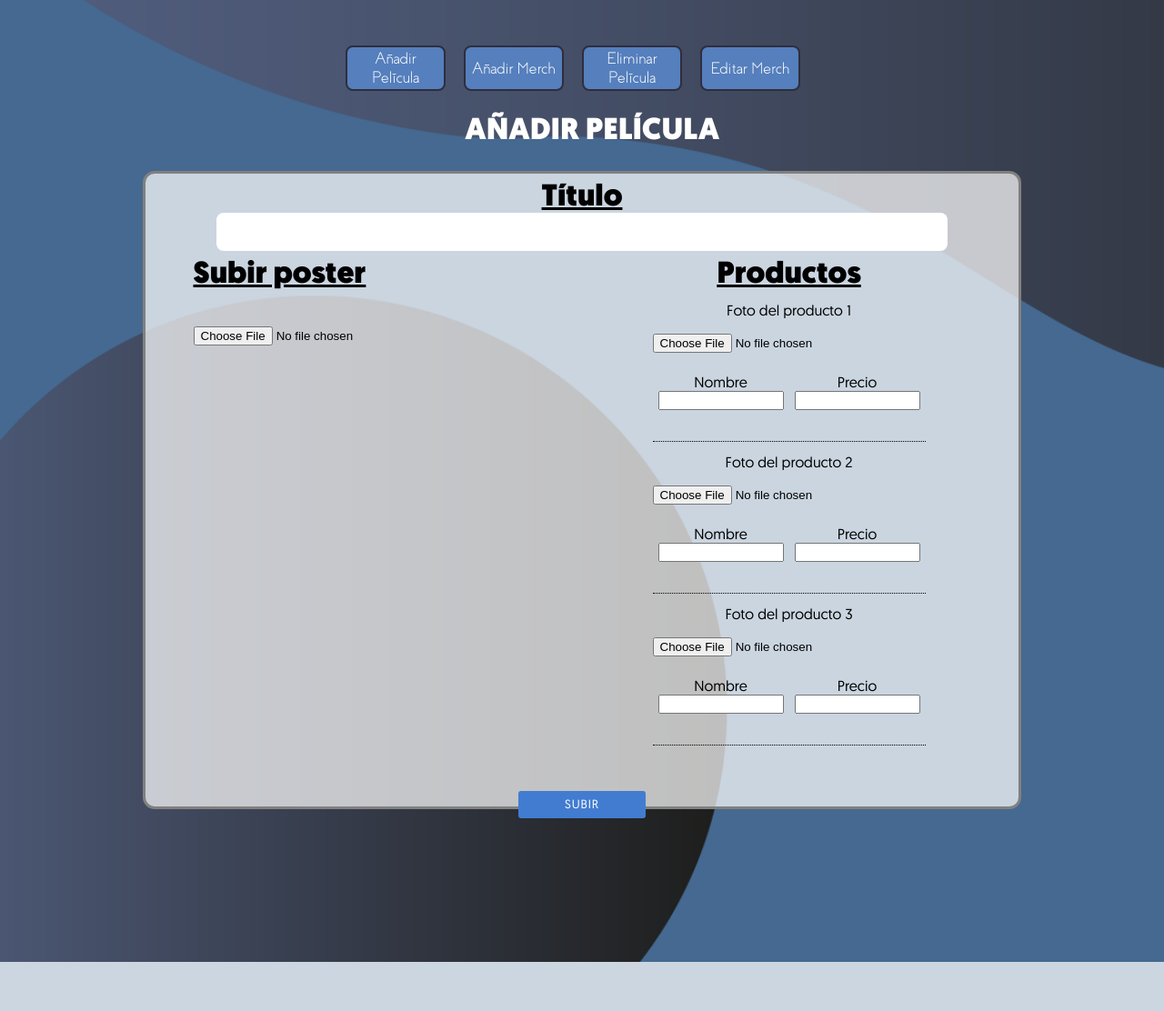
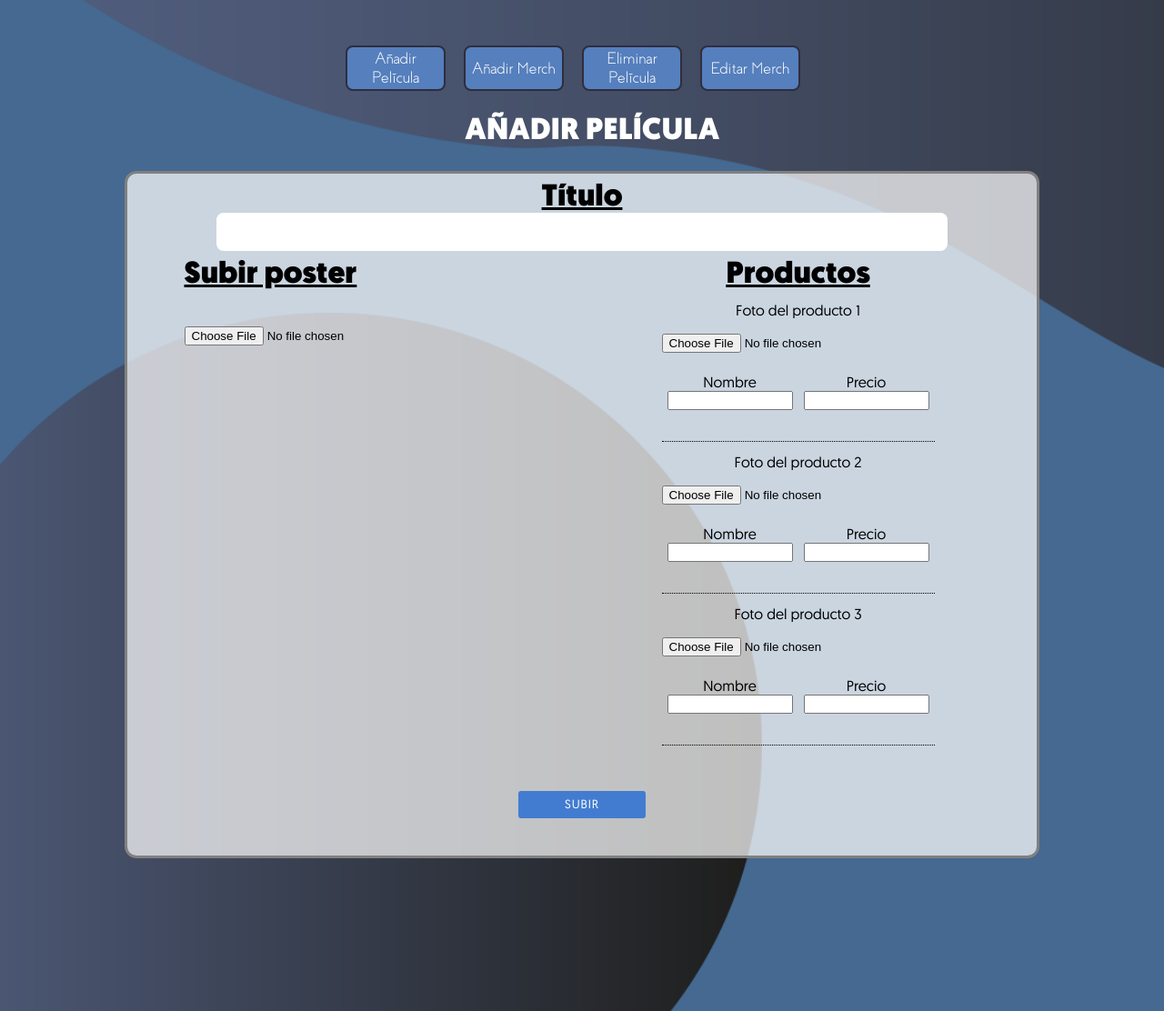
Before and after one commit to JorTohme/Movielog, a PHP site: page /admin.php in a window 1280 px wide. Shown: the part 66-1178 px from the top of the page at 91% size. Before the commit the page ends 1124 px from the top, so only its background shows below. Run offline with PHP 8.4, Linux system fonts and the light colour scheme; the visitor is signed in with stand-in values (Sample User, id 1); data that the repository does not hold is empty.

Commit message:
New size

```diff
--- a/public/css/admin.css
+++ b/public/css/admin.css
@@ -180,8 +180,8 @@ main {
 }
 
 form {
-    width: 120vh;
-    height: 87vh;
+    width: 1000px;
+    height: 750px;
     border: 3px solid grey;
     border-radius: 13px;
     background-color: rgba(255, 255, 255, 0.718);
@@ -327,6 +327,14 @@ form#add-merch{
     height: 400px;
 }
 
+form#edit-merch{
+    height: 350px;
+}
+
+form#edit-movie{
+    height: 400px;
+}
+
 .select-merch{
     margin-bottom: 20px;
 }
```
